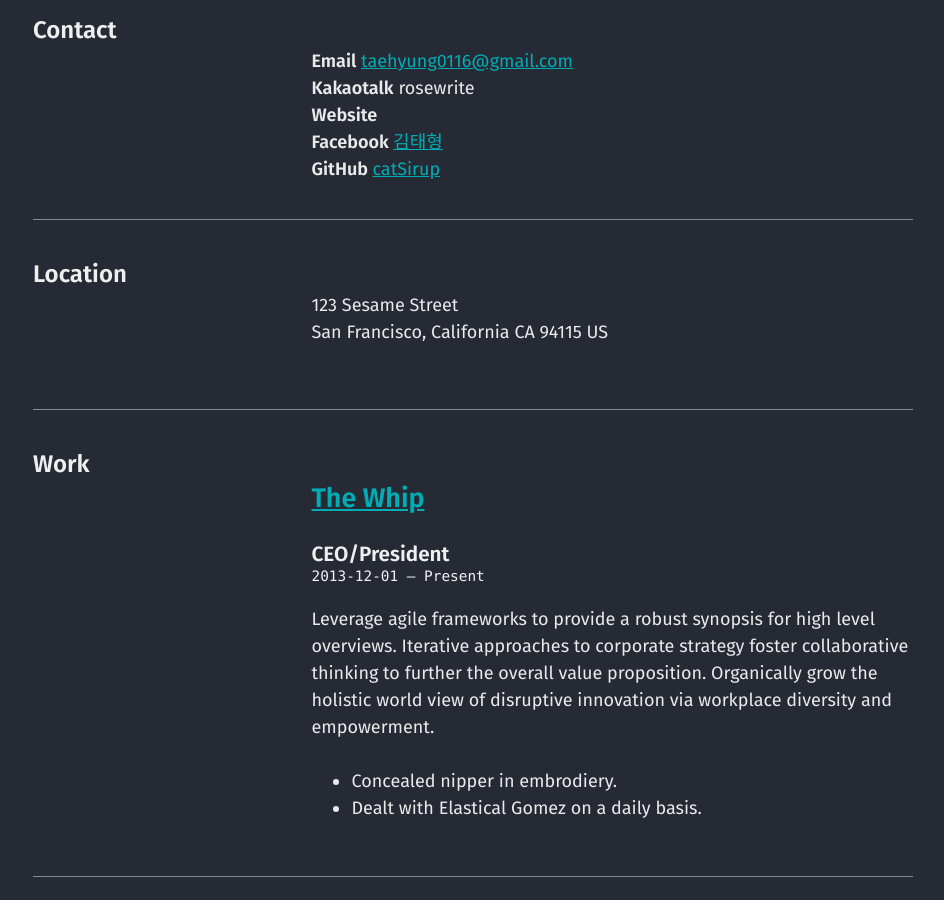
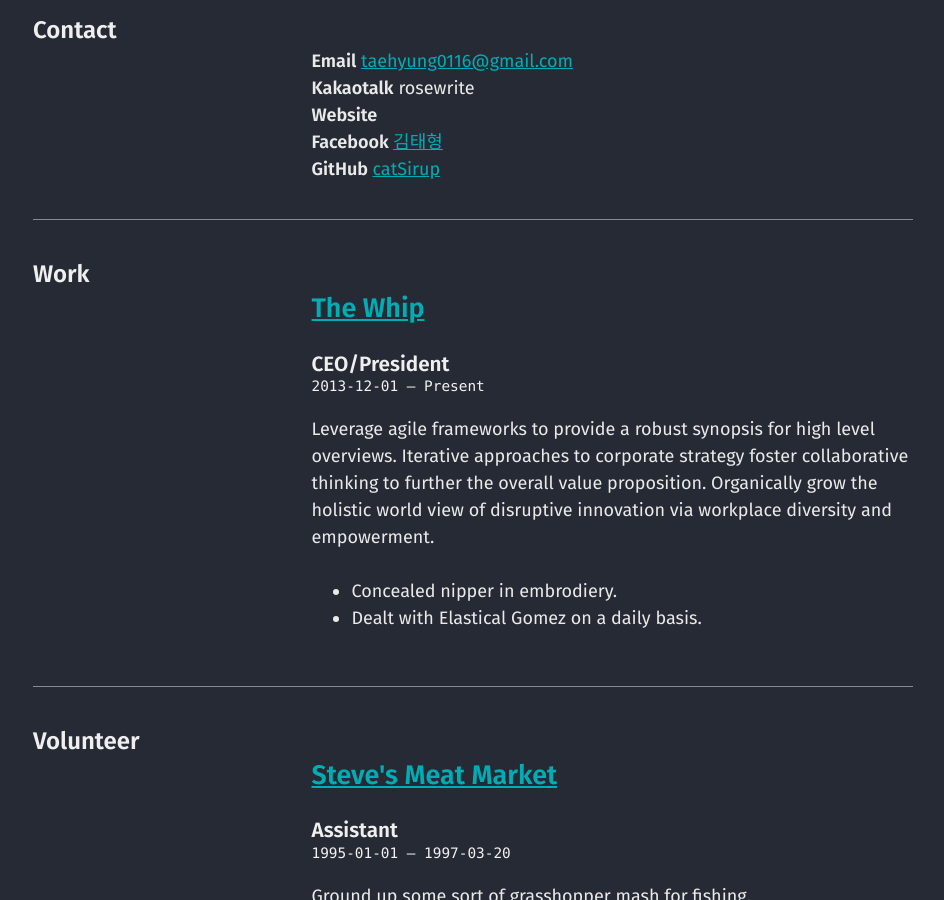
Before and after one commit to mmistakes/jekyll-theme-basically-basic, a Jekyll site: the page built from cv.md, in a window 1280 px wide and 900 px high, scrolled down 423 px. Shown: the whole window, without its empty margins (39-983 px from the left). Built offline with Jekyll 4.4.1, drawn with Linux system fonts in a browser that asks for light colours.

Commit message:
update cv

```diff
--- a/_data/cv.json
+++ b/_data/cv.json
@@ -11,7 +11,7 @@
       "address": "123 Sesame Street",
       "postalCode": "CA 94115",
       "city": "San Francisco",
-      "countryCode": "US",
+      "countryCode": "Korea",
       "region": "California"
     },
     "profiles": [
--- a/_includes/cv/basics.html
+++ b/_includes/cv/basics.html
@@ -39,31 +39,3 @@
     {% endif %}
   </div>
 </div>
-
-{% if cv.basics.location %}
-  <div id="location" class="entry">
-    <header class="entry-header">
-      <h3 class="entry-title">Location</h3>
-    </header>
-
-    <div class="entry-content">
-      <address>
-        {% if cv.basics.location.address %}
-          <span class="address">{{ cv.basics.location.address }}</span><br />
-        {% endif %}
-        {% if cv.basics.location.city %}
-          <span class="city">{{ cv.basics.location.city | append: ', ' }}</span>
-        {% endif %}
-        {% if cv.basics.location.region %}
-          <span class="region">{{ cv.basics.location.region | append: ' ' }}</span>
-        {% endif %}
-        {% if cv.basics.location.postalCode %}
-          <span class="postalCode">{{ cv.basics.location.postalCode | append: ' ' }}</span>
-        {% endif %}
-        {% if cv.basics.location.countryCode %}
-          <span class="countryCode">{{ cv.basics.location.countryCode }}</span>
-        {% endif %}
-      </address>
-    </div>
-  </div>
-{% endif %}
```
